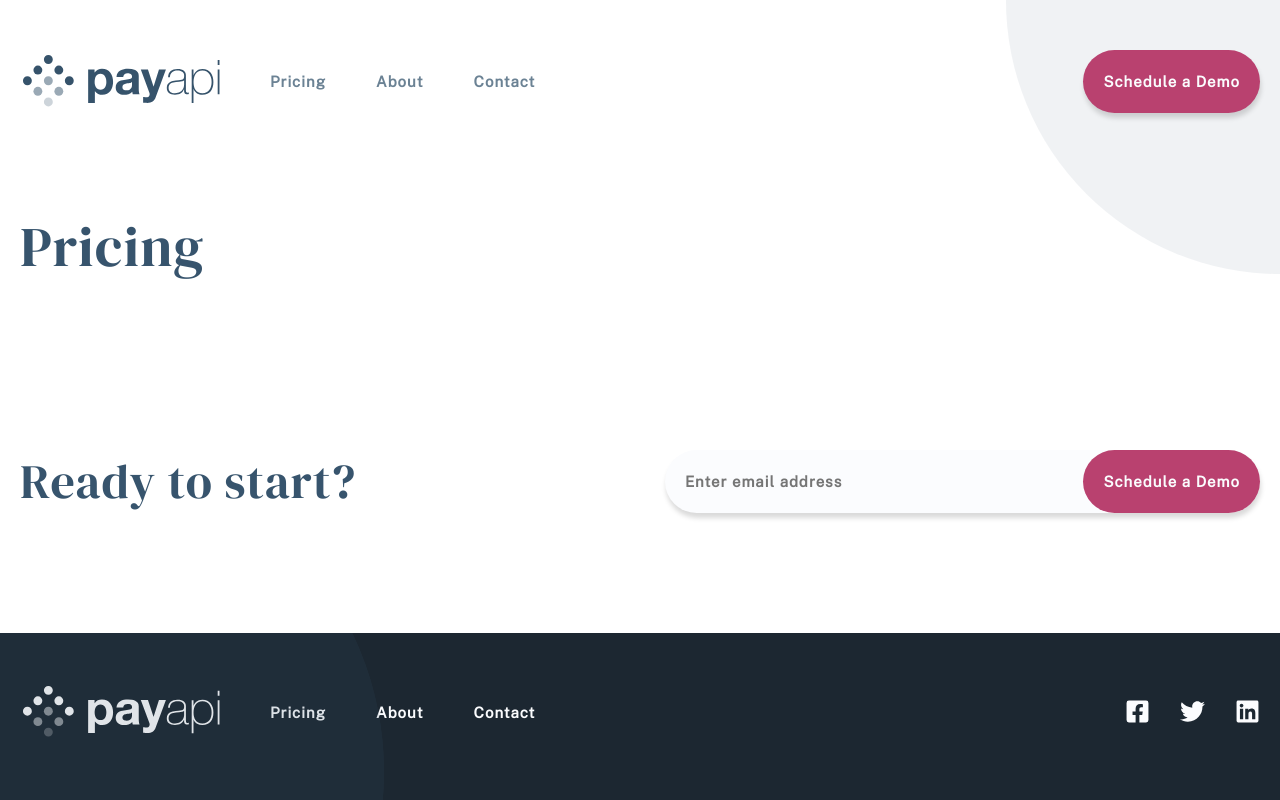
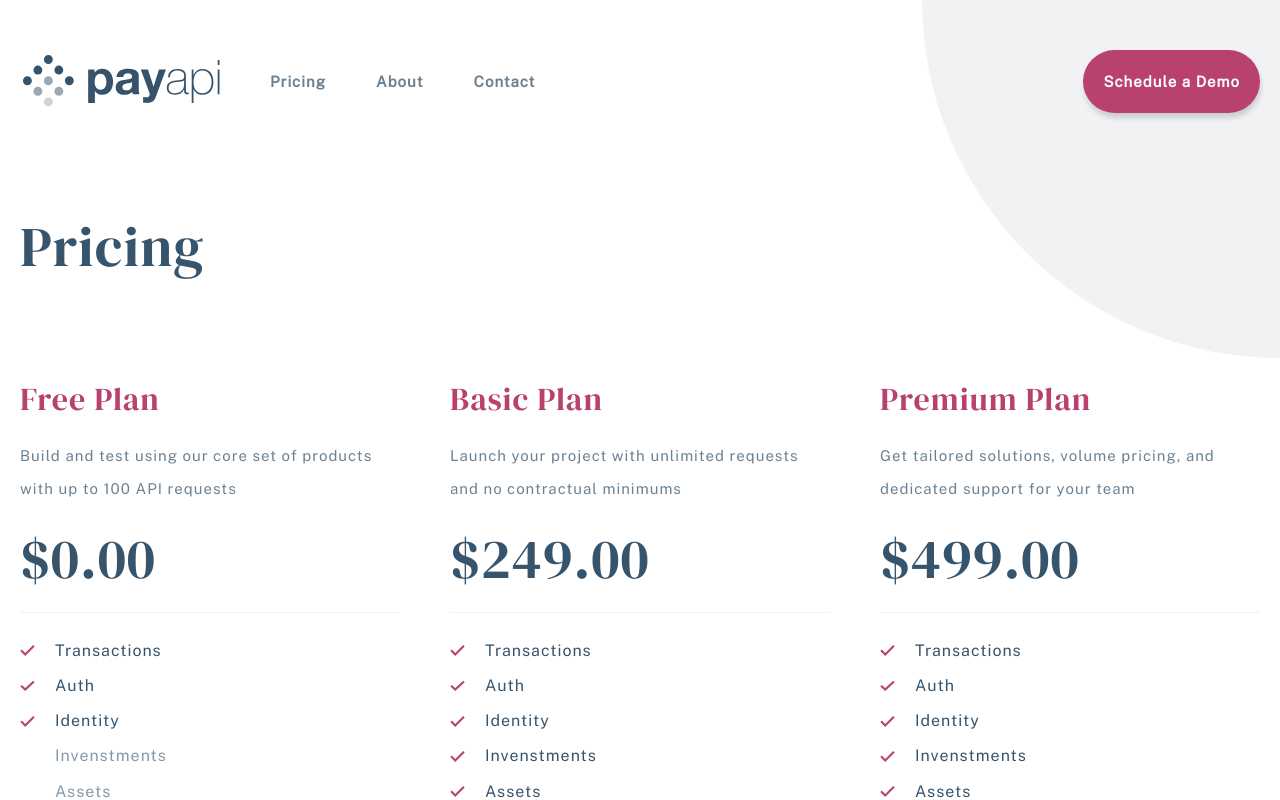
Before and after one commit to habibdev96/FEM-payapi-multi-page-website, a React (Create React App) app: page /Pricing in a window 1280 px wide. Shown: the top 800 px of the page. Built offline with nearby package versions, Linux system fonts and the light colour scheme.

Commit message:
created pricing plans section

```diff
--- a/src/components/Home/HomeFeatureCards.js
+++ b/src/components/Home/HomeFeatureCards.js
@@ -1,12 +1,12 @@
 import { useState } from 'react';
 import styled from 'styled-components';
-import { maxWidthLg, sectionSpacingSm } from '../../abstracts/Mixins';
+import { maxWidthLg, sectionSpacingMd } from '../../abstracts/Mixins';
 import { featuresCardsData } from '../../data';
 import HomeFeatureCard from './HomeFeatureCard';
 
 const Container = styled.div`
   ${maxWidthLg}
-  ${sectionSpacingSm}
+  ${sectionSpacingMd}
   display: grid;
   grid-template-columns: repeat(3, 1fr);
   align-items: center;
--- /dev/null
+++ b/src/components/Pricing/PricingPlan.js
@@ -0,0 +1,76 @@
+import styled from 'styled-components';
+import { SectionHeading, PricingHeading } from '../styledElements/Headings';
+import Paragraph from '../styledElements/Paragraphs';
+import checkmarkIcon from '../../assets/shared/desktop/icon-check.svg';
+import { textStyles } from '../../abstracts/Mixins';
+import { Button } from '../styledElements/Buttons';
+
+const Plan = styled.article`
+  .info {
+    padding-bottom: 2rem;
+  }
+
+  .features {
+    border-top: 0.1rem solid #f2f2f2;
+    border-bottom: 0.1rem solid #f2f2f2;
+    padding: 2rem 0;
+    margin-bottom: 2rem;
+  }
+
+  .feature {
+    display: flex;
+    align-items: center;
+    gap: 2rem;
+  }
+
+  .feature-name {
+    ${textStyles}
+    color: var(--sanJuanBlue);
+    font-size: 1.6rem;
+
+    &.unavailable {
+      opacity: 0.6;
+      margin-left: 3.5rem;
+    }
+  }
+
+  .checkmark {
+    width: 1.5rem;
+  }
+`;
+
+const PricingPlan = ({ title, description, cost, features }) => {
+  return (
+    <Plan>
+      <div className='info'>
+        <PricingHeading>{title}</PricingHeading>
+        <Paragraph>{description}</Paragraph>
+        <SectionHeading lg>{cost}</SectionHeading>
+      </div>
+      <ul className='features'>
+        {features.map((feat) => (
+          <li className='feature'>
+            {feat.isAvailable && (
+              <img
+                src={checkmarkIcon}
+                alt='checkmark icon'
+                className='checkmark'
+              />
+            )}
+            <span
+              key={feat.id}
+              className={`feature-name ${!feat.isAvailable && 'unavailable'}`}
+            >
+              {feat.feature}
+            </span>
+          </li>
+        ))}
+      </ul>
+      <Button to='/Contact' tertiary={+true}>
+        Request Access
+      </Button>
+    </Plan>
+  );
+};
+
+export default PricingPlan;
--- /dev/null
+++ b/src/components/Pricing/PricingPlans.js
@@ -0,0 +1,30 @@
+import { useState } from 'react';
+import styled from 'styled-components';
+import { maxWidthLg, sectionSpacingSm } from '../../abstracts/Mixins';
+import PricingPlan from './PricingPlan';
+import { pricingData } from '../../data';
+
+const Container = styled.div`
+  ${maxWidthLg}
+  ${sectionSpacingSm}
+  display: grid;
+  grid-template-columns: repeat(3, 1fr);
+  align-items: center;
+  gap: var(--gap);
+`;
+
+const PricingPlans = () => {
+  const [pricings, setPricings] = useState(pricingData);
+
+  return (
+    <section>
+      <Container>
+        {pricings.map((price) => (
+          <PricingPlan key={price.id} {...price} />
+        ))}
+      </Container>
+    </section>
+  );
+};
+
+export default PricingPlans;
--- a/src/components/Shared/SubHero.js
+++ b/src/components/Shared/SubHero.js
@@ -11,7 +11,7 @@ const SubHero = ({ title }) => {
   return (
     <header>
       <Container>
-        <SectionHeading subhero>{title}</SectionHeading>
+        <SectionHeading lg>{title}</SectionHeading>
       </Container>
     </header>
   );
--- a/src/components/styledElements/Buttons.js
+++ b/src/components/styledElements/Buttons.js
@@ -42,6 +42,21 @@ export const Button = styled(Link)`
         color: var(--mirageBlue);
       }
     `}
+
+  ${({ tertiary }) =>
+    tertiary &&
+    css`
+      background-color: transparent;
+      border: 0.1rem solid var(--sanJuanBlue);
+      color: var(--sanJuanBlue);
+      padding: 1rem 2rem;
+
+      &:hover,
+      &:focus {
+        background-color: var(--sanJuanBlue);
+        color: var(--white);
+      }
+    `}
 `;
 
 export const CtaButton = styled.input`
--- a/src/components/styledElements/Headings.js
+++ b/src/components/styledElements/Headings.js
@@ -9,7 +9,7 @@ export const HeroHeading = styled.h1`
 
 export const SectionHeading = styled.h2`
   ${headingStyles}
-  font-size: ${({ subhero }) => (subhero ? '5.6rem' : '4.8rem')};
+  font-size: ${({ lg }) => (lg ? '5.6rem' : '4.8rem')};
   color: ${({ light }) => (light ? 'var(--white)' : 'var(--sanJuanBlue)')};
 `;
 
@@ -18,3 +18,8 @@ export const SubHeading = styled.h3`
   font-size: 2.8rem;
   color: ${({ light }) => (light ? 'var(--white)' : 'var(--sanJuanBlue)')};
 `;
+
+export const PricingHeading = styled(SubHeading)`
+  font-size: 3.2rem;
+  color: var(--darkPink);
+`;
--- a/src/data.js
+++ b/src/data.js
@@ -71,3 +71,140 @@ export const featuresCardsData = [
       'It’s easier to set up secure bank payments with us through a flow designed with the user experience in mind. Customers could instantly authenticate their account.',
   },
 ];
+
+export const pricingData = [
+  {
+    id: 1,
+    title: 'Free Plan',
+    description:
+      'Build and test using our core set of products with up to 100 API requests',
+    cost: '$0.00',
+    features: [
+      {
+        id: 1,
+        feature: 'Transactions',
+        isAvailable: true,
+      },
+      {
+        id: 2,
+        feature: 'Auth',
+        isAvailable: true,
+      },
+      {
+        id: 3,
+        feature: 'Identity',
+        isAvailable: true,
+      },
+      {
+        id: 4,
+        feature: 'Invenstments',
+        isAvailable: false,
+      },
+      {
+        id: 5,
+        feature: 'Assets',
+        isAvailable: false,
+      },
+      {
+        id: 6,
+        feature: 'Liabilities',
+        isAvailable: false,
+      },
+      {
+        id: 7,
+        feature: 'Income',
+        isAvailable: false,
+      },
+    ],
+  },
+
+  {
+    id: 2,
+    title: 'Basic Plan',
+    description:
+      'Launch your project with unlimited requests and no contractual minimums',
+    cost: '$249.00',
+    features: [
+      {
+        id: 1,
+        feature: 'Transactions',
+        isAvailable: true,
+      },
+      {
+        id: 2,
+        feature: 'Auth',
+        isAvailable: true,
+      },
+      {
+        id: 3,
+        feature: 'Identity',
+        isAvailable: true,
+      },
+      {
+        id: 4,
+        feature: 'Invenstments',
+        isAvailable: true,
+      },
+      {
+        id: 5,
+        feature: 'Assets',
+        isAvailable: true,
+      },
+      {
+        id: 6,
+        feature: 'Liabilities',
+        isAvailable: false,
+      },
+      {
+        id: 7,
+        feature: 'Income',
+        isAvailable: false,
+      },
+    ],
+  },
+
+  {
+    id: 3,
+    title: 'Premium Plan',
+    description:
+      'Get tailored solutions, volume pricing, and dedicated support for your team',
+    cost: '$499.00',
+    features: [
+      {
+        id: 1,
+        feature: 'Transactions',
+        isAvailable: true,
+      },
+      {
+        id: 2,
+        feature: 'Auth',
+        isAvailable: true,
+      },
+      {
+        id: 3,
+        feature: 'Identity',
+        isAvailable: true,
+      },
+      {
+        id: 4,
+        feature: 'Invenstments',
+        isAvailable: true,
+      },
+      {
+        id: 5,
+        feature: 'Assets',
+        isAvailable: true,
+      },
+      {
+        id: 6,
+        feature: 'Liabilities',
+        isAvailable: true,
+      },
+      {
+        id: 7,
+        feature: 'Income',
+        isAvailable: true,
+      },
+    ],
+  },
+];
--- a/src/pages/Pricing.js
+++ b/src/pages/Pricing.js
@@ -1,9 +1,13 @@
 import SubHero from '../components/Shared/SubHero';
+import PricingPlans from '../components/Pricing/PricingPlans';
 
 const Pricing = () => {
   return (
     <>
       <SubHero title='Pricing' />
+      <main>
+        <PricingPlans />
+      </main>
     </>
   );
 };
```
